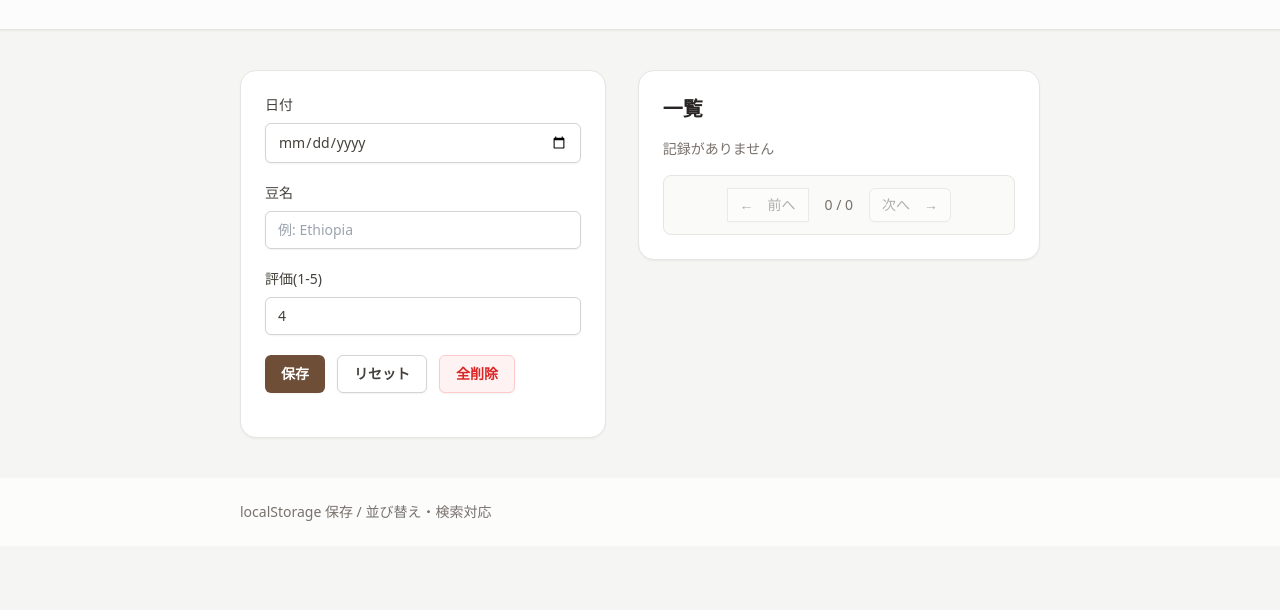
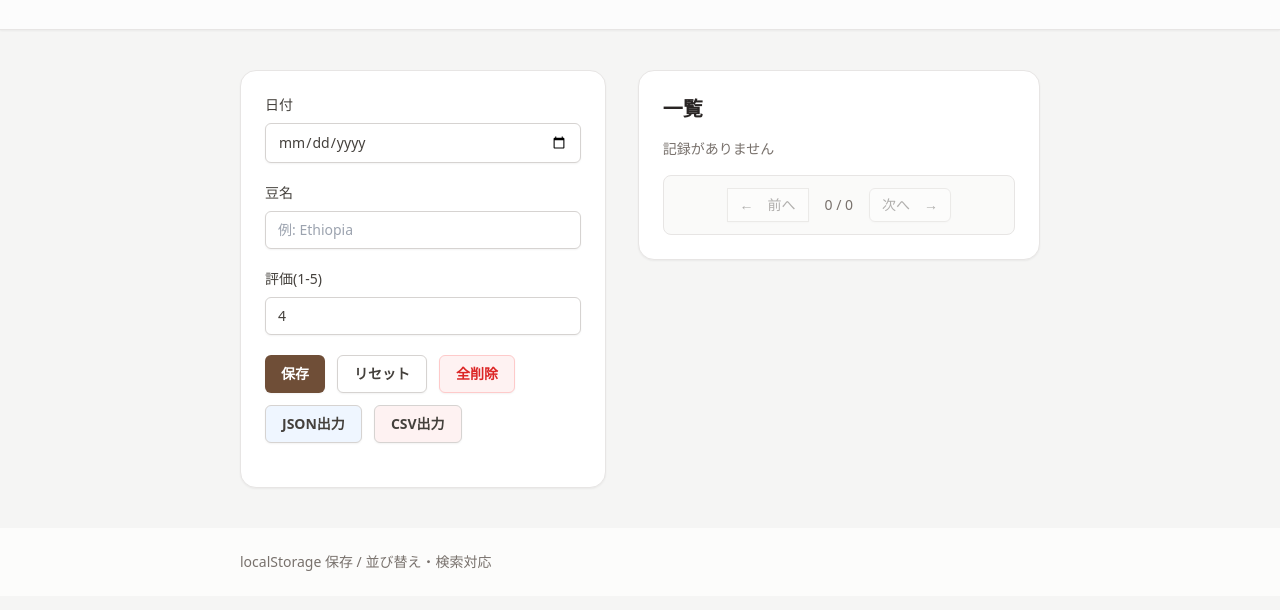
Before and after one commit to eight42910/coffee_journal, a website with bundled scripts: page index.html in a window 1280 px wide. Shown: the part 172-782 px from the top of the page. Built offline with nearby package versions, Linux system fonts and the light colour scheme.

Commit message:
jsonとCSVのボタンと実装少し

```diff
--- a/app.js
+++ b/app.js
@@ -97,6 +97,10 @@ const avgEl = document.getElementById("avg");
 const prevPageBtn = document.getElementById("prevPage");
 const nextPageBtn = document.getElementById("nextPage");
 const pageInfoEl = document.getElementById("pageInfo");
+
+//JSON/CSVボタン
+const exportJsonBtn = document.getElementById("exportJson");
+const exportCsvBtn = document.getElementById("exportCsv");
 
 /**
  * メッセージを表示
--- a/index.html
+++ b/index.html
@@ -105,6 +105,20 @@
           >
             全削除
           </button>
+          <button
+            type="button"
+            id="exportJson"
+            class="inline-flex items-center justify-center rounded-md border border-stone-300 bg-blue-50 px-4 py-2 text-sm font-semibold text-stone-700 shadow-sm transition hover:bg-stone-100 focus:outline-none focus:ring-2 focus:ring-coffee/20"
+          >
+            JSON出力
+          </button>
+          <button
+            type="button"
+            id="exportCsv"
+            class="inline-flex items-center justify-center rounded-md border border-stone-300 bg-red-50 px-4 py-2 text-sm font-semibold text-stone-700 shadow-sm transition hover:bg-stone-100 focus:outline-none focus:ring-2 focus:ring-coffee/20"
+          >
+            CSV出力
+          </button>
         </div>
         <p
           id="msg"
```
Also changed, not shown: tailwind.css.
